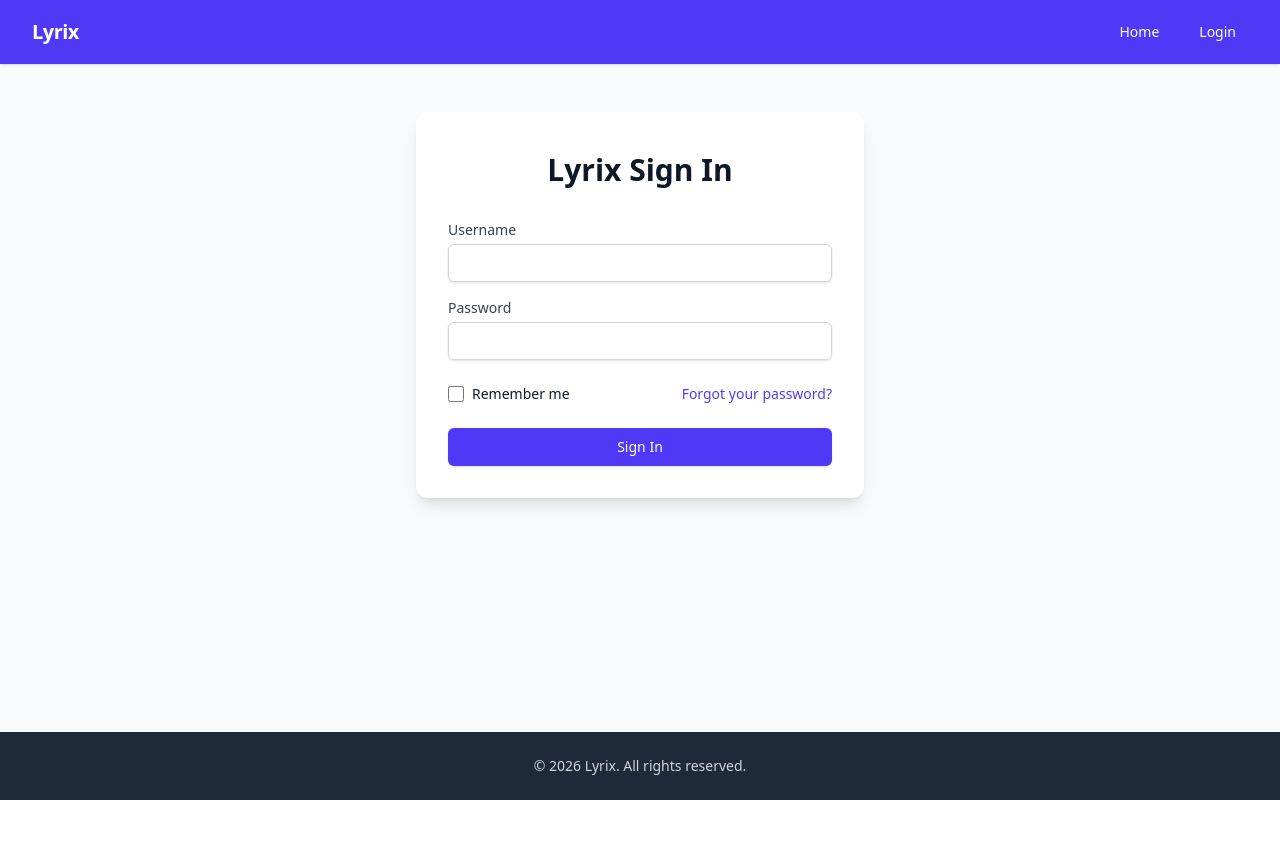
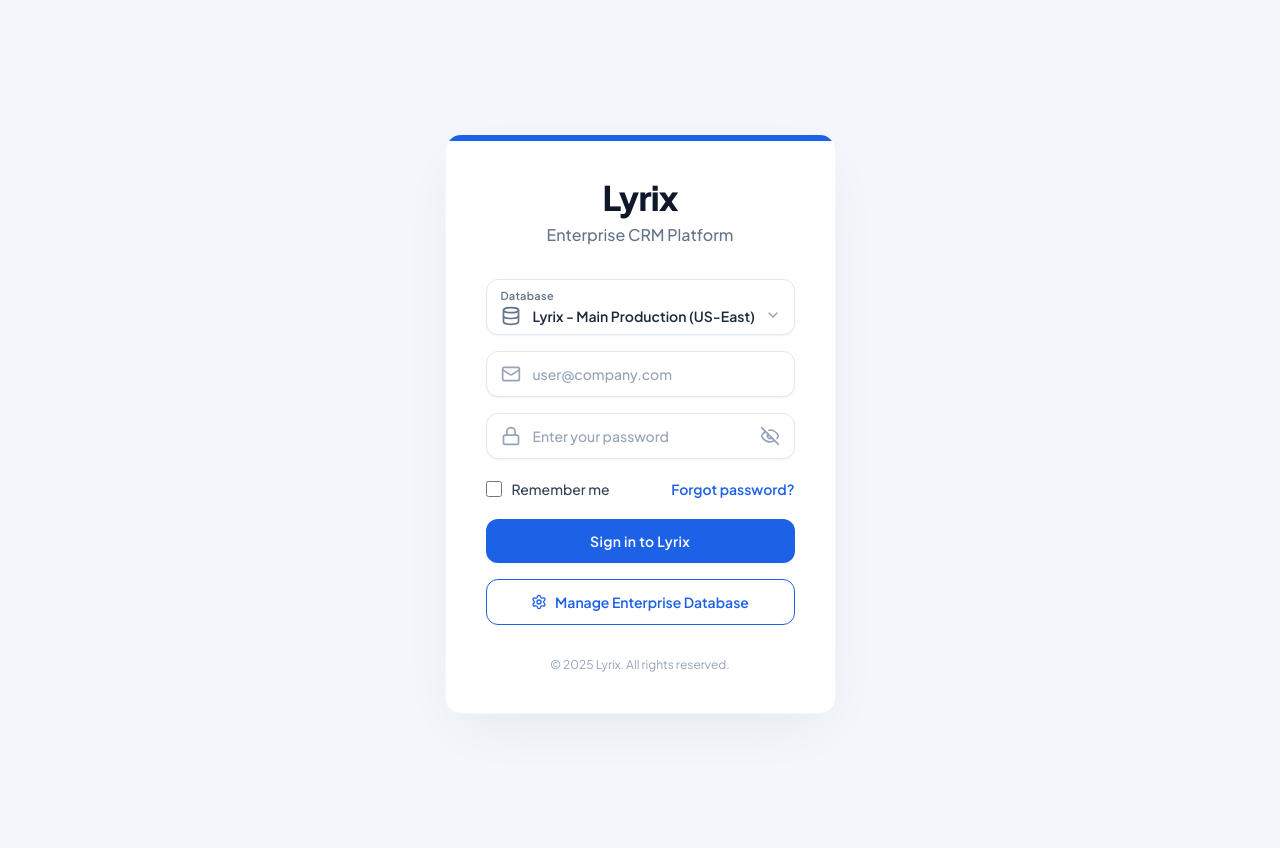
Before and after one commit to onmyserve/lyrix, a Django app: page /login/ in a window 1280 px wide. Before the commit the page ends 800 px from the top, so only its background shows below. Run offline with Django 5.2, Linux system fonts and the light colour scheme; some libraries are stand-ins or nearby versions.

Commit message:
feat: implement base templates, navigation, and CRM contact management views and forms

```diff
--- a/lyrix_app/templates/registration/login.html
+++ b/lyrix_app/templates/registration/login.html
@@ -1,82 +1,146 @@
-{% extends 'base.html' %}
+{% extends 'base_auth.html' %}
 
-{% block title %}Sign In - Lyrix{% endblock %}
+{% block title %}Sign In - Lyrix CRM Enterprise{% endblock %}
 
-{% block content %}
-<div class="flex items-center justify-center py-12 px-4 sm:px-6 lg:px-8">
-    <div class="max-w-md w-full bg-white rounded-xl shadow-lg p-8 space-y-8">
-      <div>
-        <h2 class="mt-2 text-center text-3xl font-extrabold text-gray-900">
-          Lyrix Sign In
-        </h2>
+{% block auth_content %}
+<!-- <div class="bg-white rounded-2xl shadow-xl p-8"></div> -->
+<!-- Login Card Container -->
+<div
+  class="w-full max-w-[440px] bg-white rounded-2xl shadow-[0_20px_60px_-15px_rgba(0,0,0,0.07)] overflow-hidden border border-slate-100/80">
+
+  <!-- Top Blue Accent Line -->
+  <div class="h-1.5 bg-brand-blue w-full"></div>
+
+  <div class="p-8 sm:p-10">
+    <!-- Header Logo & Subtitle -->
+    <div class="text-center mb-8">
+      <h1 class="text-3xl sm:text-[34px] font-extrabold text-slate-900 tracking-tight leading-none mb-2">
+        Lyrix
+      </h1>
+      <p class="text-slate-500 font-medium text-sm sm:text-base">
+        Enterprise CRM Platform
+      </p>
     </div>
 
-      <form class="mt-8 space-y-6" method="POST">
-        {% csrf_token %}
-
-        {% if form.non_field_errors %}
-        <div class="rounded-md bg-red-50 p-4">
-          <div class="text-sm text-red-700">
-            {{ form.non_field_errors }}
+    <!-- Django Alert / Error Messages -->
+    {% if messages %}
+    <div class="mb-5 space-y-2">
+      {% for message in messages %}
+      <div
+        class="p-3 text-xs sm:text-sm rounded-xl font-medium {% if message.tags == 'error' %}bg-red-50 text-red-700 border border-red-200{% else %}bg-blue-50 text-blue-700 border border-blue-200{% endif %}">
+        {{ message }}
       </div>
+      {% endfor %}
     </div>
     {% endif %}
 
-        <div class="space-y-4">
-          <div>
-            <label for="{{ form.username.id_for_label }}" class="block text-sm font-medium text-gray-700">
-              Username
+    {% if form.errors %}
+    <div class="mb-5 p-3.5 bg-red-50 border border-red-200 text-red-700 rounded-xl text-xs sm:text-sm font-medium">
+      Please check your credentials and try again.
+    </div>
+    {% endif %}
+
+    <!-- Login Form -->
+    <form class="space-y-4" method="POST">
+      {% csrf_token %}
+
+      <!-- Database Dropdown Field -->
+      <div class="relative">
+        <div
+          class="border border-slate-200 rounded-xl px-3.5 py-2 bg-white focus-within:border-brand-blue focus-within:ring-1 focus-within:ring-brand-blue transition-all duration-200 shadow-sm hover:border-slate-300">
+          <label for="database_select" class="block text-[11px] font-semibold text-slate-500 tracking-wide mb-0.5">
+            Database
           </label>
-            <div class="mt-1">
-              <input id="{{ form.username.id_for_label }}" name="{{ form.username.html_name }}" type="text"
-                autocomplete="username" required
-                class="appearance-none block w-full px-3 py-2 border border-gray-300 rounded-md shadow-sm placeholder-gray-400 focus:outline-none focus:ring-indigo-500 focus:border-indigo-500 sm:text-sm">
+          <div class="flex items-center gap-3">
+            <i data-lucide="database" class="w-5 h-5 text-slate-500 shrink-0"></i>
+            <select id="database_select" name="database"
+              class="w-full bg-transparent text-slate-800 text-sm font-semibold focus:outline-none cursor-pointer appearance-none pr-6">
+              <option value="main-prod-us-east" selected>Lyrix - Main Production (US-East)</option>
+              <option value="prod-us-west">Lyrix - Secondary (US-West)</option>
+              <option value="eu-central">Lyrix - EU Central (Frankfurt)</option>
+              <option value="ap-south">Lyrix - APAC (Singapore)</option>
+            </select>
+            <i data-lucide="chevron-down"
+              class="w-4 h-4 text-slate-400 shrink-0 absolute right-3.5 bottom-3 pointer-events-none"></i>
           </div>
-            {% if form.username.errors %}
-            <p class="mt-2 text-sm text-red-600">{{ form.username.errors.0 }}</p>
-            {% endif %}
-          </div>
-
-          <div>
-            <label for="{{ form.password.id_for_label }}" class="block text-sm font-medium text-gray-700">
-              Password
-            </label>
-            <div class="mt-1">
-              <input id="{{ form.password.id_for_label }}" name="{{ form.password.html_name }}" type="password"
-                autocomplete="current-password" required
-                class="appearance-none block w-full px-3 py-2 border border-gray-300 rounded-md shadow-sm placeholder-gray-400 focus:outline-none focus:ring-indigo-500 focus:border-indigo-500 sm:text-sm">
-            </div>
-            {% if form.password.errors %}
-            <p class="mt-2 text-sm text-red-600">{{ form.password.errors.0 }}</p>
-            {% endif %}
         </div>
       </div>
 
-        <div class="flex items-center justify-between">
-          <div class="flex items-center">
-            <input id="remember-me" name="remember_me" type="checkbox"
-              class="h-4 w-4 text-indigo-600 focus:ring-indigo-500 border-gray-300 rounded">
-            <label for="remember-me" class="ml-2 block text-sm text-gray-900">
-              Remember me
-            </label>
-          </div>
-
-          <div class="text-sm">
-            <a href="#" class="font-medium text-indigo-600 hover:text-indigo-500 transition-colors">
-              Forgot your password?
-            </a>
+      <!-- Username / Email Field -->
+      <div>
+        <div
+          class="border border-slate-200 rounded-xl px-3.5 py-3 bg-white focus-within:border-brand-blue focus-within:ring-1 focus-within:ring-brand-blue transition-all duration-200 flex items-center gap-3 shadow-sm hover:border-slate-300">
+          <i data-lucide="mail" class="w-5 h-5 text-slate-400 shrink-0"></i>
+          <input type="email" required placeholder="user@company.com" value="{{ form.username.value|default:'' }}"
+            id="{{ form.username.id_for_label }}" name="{{ form.username.html_name }}"
+            class="w-full bg-transparent text-sm font-medium text-slate-800 placeholder-slate-400 focus:outline-none">
         </div>
       </div>
 
+      <!-- Password Field -->
       <div>
-          <button type="submit"
-            class="w-full flex justify-center py-2 px-4 border border-transparent rounded-md shadow-sm text-sm font-medium text-white bg-indigo-600 hover:bg-indigo-700 focus:outline-none focus:ring-2 focus:ring-offset-2 focus:ring-indigo-500 transition-colors duration-200">
-            Sign In
+        <div
+          class="border border-slate-200 rounded-xl px-3.5 py-3 bg-white focus-within:border-brand-blue focus-within:ring-1 focus-within:ring-brand-blue transition-all duration-200 flex items-center gap-3 shadow-sm hover:border-slate-300">
+          <i data-lucide="lock" class="w-5 h-5 text-slate-400 shrink-0"></i>
+          <input type="password" id="{{ form.password.id_for_label }}" name="{{ form.password.html_name }}" required
+            placeholder="Enter your password"
+            class="w-full bg-transparent text-sm font-medium text-slate-800 placeholder-slate-400 focus:outline-none">
+          <button type="button" id="togglePassword" aria-label="Toggle password visibility"
+            class="text-slate-400 hover:text-slate-600 focus:outline-none shrink-0 transition-colors">
+            <i data-lucide="eye-off" id="eyeIcon" class="w-5 h-5"></i>
           </button>
-        </div>
-      </form>
         </div>
       </div>
 
+      <!-- Remember Me & Forgot Password -->
+      <div class="flex items-center justify-between pt-1 pb-1">
+        <label class="flex items-center gap-2.5 cursor-pointer select-none">
+          <input type="checkbox" name="remember_me"
+            class="w-4 h-4 rounded border-slate-300 text-brand-blue focus:ring-brand-blue cursor-pointer accent-brand-blue">
+          <span class="text-sm font-medium text-slate-700">Remember me</span>
+        </label>
+        <a href="{% url 'password_reset' %}"
+          class="text-sm font-semibold text-brand-blue hover:text-brand-blue-hover hover:underline transition-colors">
+          Forgot password?
+        </a>
       </div>
-{% endblock content %}
+
+      <!-- Primary Sign In Button -->
+      <button type="submit"
+        class="w-full bg-brand-blue hover:bg-brand-blue-hover active:bg-blue-800 text-white font-semibold py-3 rounded-xl shadow-sm transition-all duration-200 text-sm tracking-wide mt-2">
+        Sign in to Lyrix
+      </button>
+
+      <!-- Secondary Manage Enterprise Database Button -->
+      <a href="manage-database"
+        class="w-full bg-white border border-brand-blue text-brand-blue hover:bg-blue-50/60 active:bg-blue-100 font-semibold py-3 rounded-xl transition-all duration-200 text-sm flex items-center justify-center gap-2">
+        <i data-lucide="settings" class="w-4 h-4 text-brand-blue"></i>
+        <span>Manage Enterprise Database</span>
+      </a>
+    </form>
+
+    <!-- Copyright Footer -->
+    <div class="text-center mt-8">
+      <p class="text-xs font-normal text-slate-400">
+        &copy; 2025 Lyrix. All rights reserved.
+      </p>
+    </div>
+  </div>
+</div>
+
+<!-- Script for Lucide Icons & Password Toggle -->
+<script>
+  lucide.createIcons();
+
+  const togglePasswordBtn = document.getElementById('togglePassword');
+  const passwordInput = document.getElementById('password');
+  const eyeIcon = document.getElementById('eyeIcon');
+
+  togglePasswordBtn.addEventListener('click', function () {
+    const type = passwordInput.getAttribute('type') === 'password' ? 'text' : 'password';
+    passwordInput.setAttribute('type', type);
+    eyeIcon.setAttribute('data-lucide', type === 'text' ? 'eye' : 'eye-off');
+    lucide.createIcons();
+  });
+</script>
+{% endblock %}
--- a/lyrix_app/views.py
+++ b/lyrix_app/views.py
@@ -25,7 +25,7 @@ def add_user_view(request):
 @login_required
 def customer_list_view(request): # Renamed
     customers = Customer.objects.all()
-    return render(request, 'lyrix_app/customer_home.html', {'customers': customers})
+    return render(request, 'lyrix_app/contact/contact_list.html', {'customers': customers})
 
 
 def add_customer_view(request): # Renamed
@@ -39,4 +39,4 @@ def add_customer_view(request): # Renamed
             return redirect('customer_list') # Redirect to new URL name
     else:
         form = CustomerForm()
-    return render(request, 'lyrix_app/add_customer.html', {'form': form})
+    return render(request, 'lyrix_app/contact/contact_form.html', {'form': form})
--- a/templates/base.html
+++ b/templates/base.html
@@ -1,22 +1,55 @@
 <!DOCTYPE html>
 <html lang="en">
+
 <head>
     <meta charset="UTF-8">
     <meta name="viewport" content="width=device-width, initial-scale=1.0">
-    <title>{% block title %}Lyrix{% endblock %}</title>
-    <script src="https://cdn.jsdelivr.net/npm/@tailwindcss/browser@4"></script>
-    {% block extra_css %}{% endblock %}
+    <title>{% block title %}Lyrix Enterprise CRM{% endblock %}</title>
+
+    <!-- Google Fonts: Plus Jakarta Sans -->
+    <link rel="preconnect" href="https://fonts.googleapis.com">
+    <link rel="preconnect" href="https://fonts.gstatic.com" crossorigin>
+    <link href="https://fonts.googleapis.com/css2?family=Plus+Jakarta+Sans:wght@400;500;600;700;800&display=swap"
+        rel="stylesheet">
+
+    <!-- Tailwind CSS CDN -->
+    <script src="https://cdn.tailwindcss.com"></script>
+
+    <!-- Tailwind Custom Configuration -->
+    <script>
+        tailwind.config = {
+            theme: {
+                extend: {
+                    fontFamily: {
+                        sans: ['"Plus Jakarta Sans"', 'sans-serif'],
+                    },
+                    colors: {
+                        brand: {
+                            blue: '#1D61E7',
+                            'blue-hover': '#1853C7',
+                            dark: '#0F172A',
+                            bg: '#F3F6FA'
+                        }
+                    }
+                }
+            }
+        }
+    </script>
+
+    <!-- Lucide Icons -->
+    <script src="https://unpkg.com/lucide@latest"></script>
 </head>
-<body class="bg-gray-50 flex flex-col min-h-screen text-gray-900">
-    {% include 'includes/_header.html' %}
 
-    <main class="flex-grow">
-        {% block content %}
-        {% endblock content %}
-    </main>
+<body class="bg-brand-bg font-sans min-h-screen flex items-center justify-center p-4 sm:p-6 antialiased">
 
-    {% include 'includes/_footer.html' %}
 
+    <!-- <main class="flex-grow w-full"> -->
+    {% block body_content %}
+    {% endblock body_content %}
+
+    <script>lucide.createIcons();</script>
     {% block extra_js %}{% endblock %}
+
 </body>
+
 </html>
--- /dev/null
+++ b/templates/base_auth.html
@@ -0,0 +1,10 @@
+{% extends 'base.html' %}
+
+{% block body_content %}
+<div class="min-h-screen flex items-center justify-center p-4 sm:p-6 bg-[#F3F6FA]">
+    <div class="w-full max-w-[440px]">
+        {% block auth_content %}
+        {% endblock %}
+    </div>
+</div>
+{% endblock %}
--- /dev/null
+++ b/templates/includes/messages.html
@@ -0,0 +1,5 @@
+<footer class="bg-gray-800 text-gray-300 py-6 mt-auto">
+    <div class="max-w-7xl mx-auto px-4 sm:px-6 lg:px-8 text-center">
+        <p class="text-sm">&copy; {% now "Y" %} Lyrix. All rights reserved.</p>
+    </div>
+</footer>
```
Also changed, not shown: lyrix_app/templates/database/manage.html (added, +15 -0 lines), lyrix_app/templates/lyrix_app/contact/contact_list.html (added, +37 -0 lines), lyrix_app/templates/lyrix_app/customer_home.html (+4 -3 lines), lyrix_app/templates/lyrix_app/settings/settings_form.html (added, +8 -0 lines), lyrix_app/templates/lyrix_app/settings/settings_list.html (added, +8 -0 lines), lyrix_app/templates/registration/login_old.html (added, +79 -0 lines), templates/base_app.html (added, +18 -0 lines), lyrix_app/templates/lyrix_app/contact/contact_form.html (added), templates/includes/footer.html (renamed from templates/includes/_footer.html), templates/includes/navbar.html (renamed from templates/includes/_header.html). Lines whose indentation alone changed are shown as unchanged.
